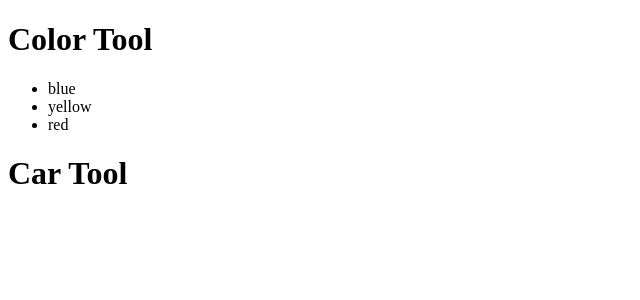
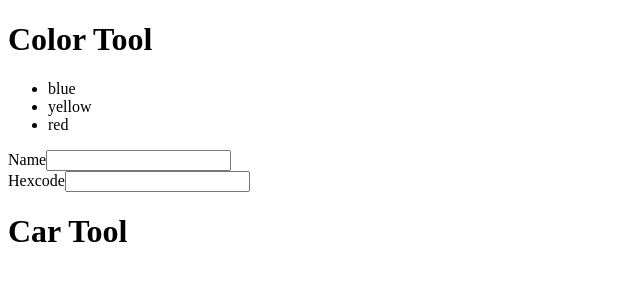
Before and after one commit to t4d-classes/react-typescript_01292020, a React (Create React App) app in the folder demo-app/: page / in a window 1280 px wide. Shown: the top 300 px of the page, without its empty margins (0-640 px from the left). Built offline with nearby package versions, Linux system fonts and the light colour scheme.

Commit message:
add code demo

```diff
--- a/demo-app/src/components/ColorTool.tsx
+++ b/demo-app/src/components/ColorTool.tsx
@@ -1,4 +1,4 @@
-import React from 'react';
+import React, { FC, useState } from 'react';
 
 import { Color } from '../models/color';
 
@@ -6,7 +6,30 @@ interface ColorToolProps {
   colors: Color[];
 }
 
-export const ColorTool: React.FC<ColorToolProps> = (props) => {
+interface ColorFormState {
+  name: string;
+  hexcode: string;
+  [ x: string ]: string;
+}
+
+const initialColorForm: () => ColorFormState = () => ({
+  name: '',
+  hexcode: '',
+});
+
+export const ColorTool: FC<ColorToolProps> = (props) => {
+
+  const [ colorForm, setColorForm ] = useState(initialColorForm());
+
+  const change = (e: React.ChangeEvent<HTMLInputElement>) => {
+    setColorForm({
+      ...colorForm,
+      [ e.target.name ]: e.target.value,
+    })
+  };
+
+  console.log('component rendering');
+  console.log(colorForm);
 
   return (
     <>
@@ -16,6 +39,16 @@ export const ColorTool: React.FC<ColorToolProps> = (props) => {
       <ul>
         {props.colors.map(c => <li key={c.id}>{c.name}</li>)}
       </ul>
+      <form>
+        <div>
+          <label htmlFor="name-input">Name</label>
+          <input type="text" id="name-input" value={colorForm.name} name="name" onChange={change} />
+        </div>
+        <div>
+          <label htmlFor="hexcode-input">Hexcode</label>
+          <input type="text" id="hexcode-input" value={colorForm.hexcode} name="hexcode" onChange={change} />
+        </div>
+      </form>
     </>
   );
 
```
Also changed, not shown: demo-app/exercises/exericse-5.md (added, +9 -0 lines).
